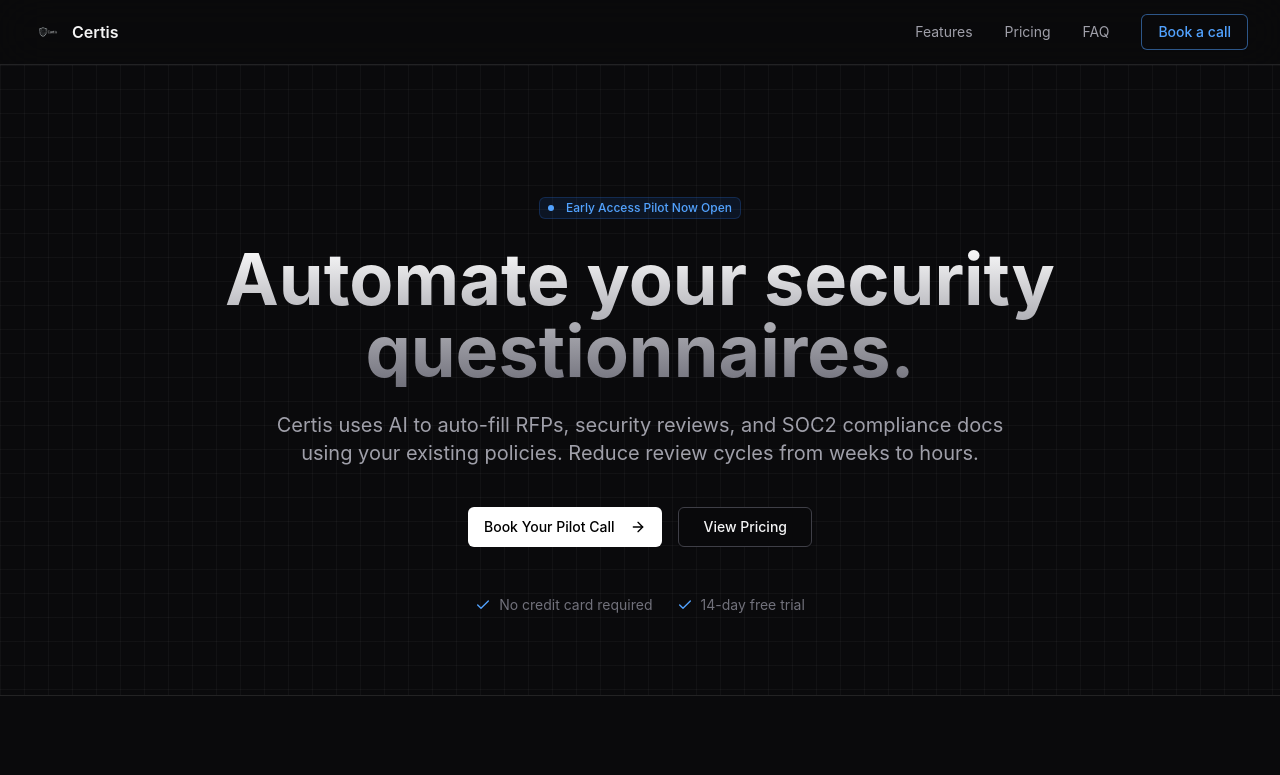
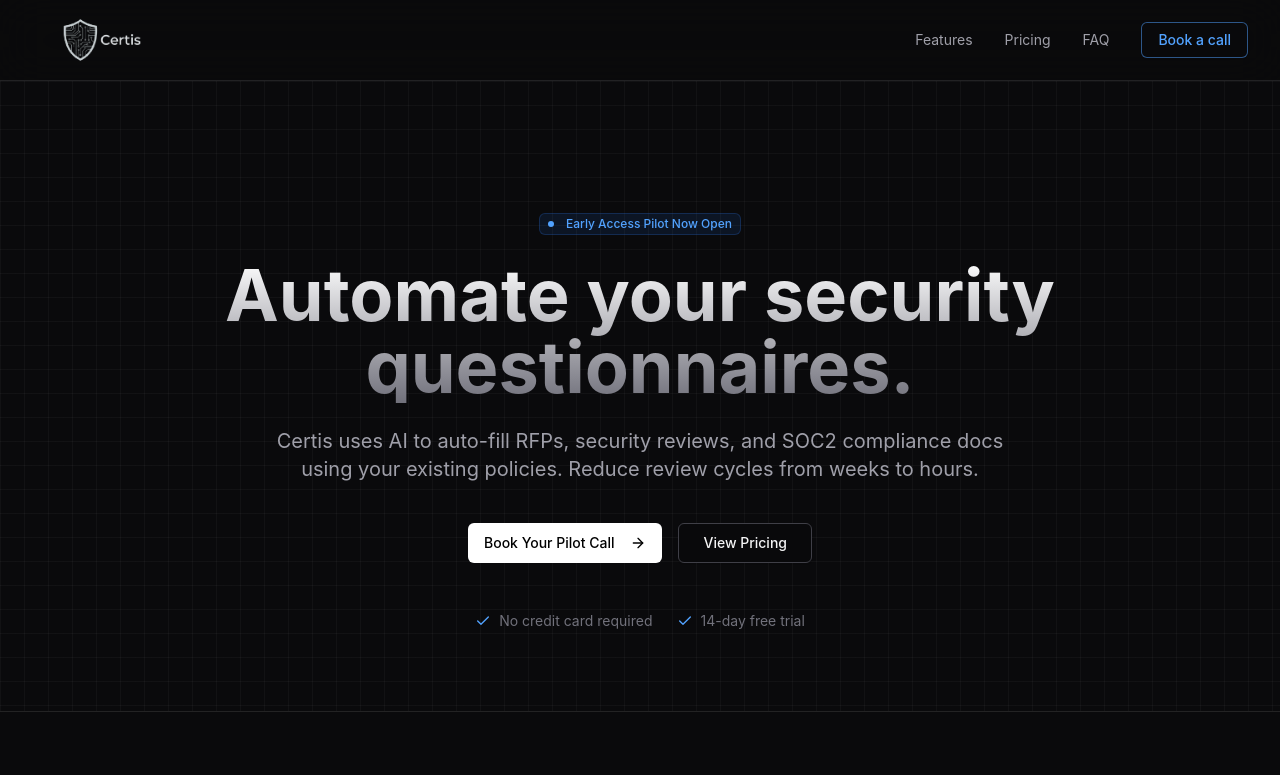
Before and after one commit to certisofficial-bot/Certis, a Next.js app: page / in a window 1280 px wide. Shown: the top 775 px of the page. Built offline with nearby package versions, Linux system fonts and the light colour scheme.

Commit message:
feat: improve logo visibility and remove duplicate text

```diff
--- a/src/app/page.tsx
+++ b/src/app/page.tsx
@@ -38,18 +38,19 @@
       {/* Navigation */}
       <nav className="sticky top-0 z-50 border-b border-white/10 bg-[#0A0A0C]/80 backdrop-blur-xl">
         <div className="max-w-7xl mx-auto px-4 sm:px-6 lg:px-8">
-          <div className="flex justify-between items-center h-16">
-            <div className="flex items-center gap-2">
+          <div className="flex justify-between items-center h-20">
+            {/* LOGO SECTION - Made larger and removed text */}
+            <div className="flex items-center">
               <Image
                 src="/logo.png"
                 alt="Certis"
-                width={32}
-                height={32}
-                className="object-contain"
+                width={140}
+                height={40}
+                className="object-contain transition-transform hover:scale-105"
                 priority
               />
-              <span className="font-semibold">Certis</span>
             </div>
+
             <div className="hidden md:flex items-center gap-8">
               <a href="#features" className="text-sm text-zinc-400 hover:text-zinc-100 transition-colors">Features</a>
               <a href="#pricing" className="text-sm text-zinc-400 hover:text-zinc-100 transition-colors">Pricing</a>
@@ -381,15 +382,15 @@
       <footer className="py-12 border-t border-white/10">
         <div className="max-w-7xl mx-auto px-4 sm:px-6 lg:px-8">
           <div className="flex flex-col md:flex-row justify-between items-center gap-4">
-            <div className="flex items-center gap-2">
+            {/* FOOTER LOGO - Made larger and removed text */}
+            <div className="flex items-center">
               <Image
                 src="/logo.png"
                 alt="Certis"
-                width={24}
-                height={24}
+                width={120}
+                height={36}
                 className="object-contain"
               />
-              <span className="font-semibold">Certis</span>
             </div>
             <div className="flex gap-6 text-sm text-zinc-400">
               <a href="/privacy" className="hover:text-zinc-100 transition-colors">Privacy Policy</a>
```
